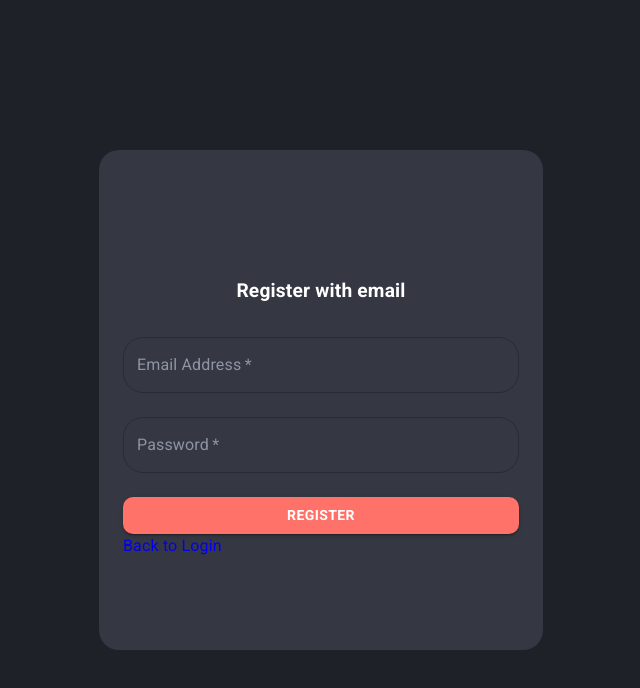
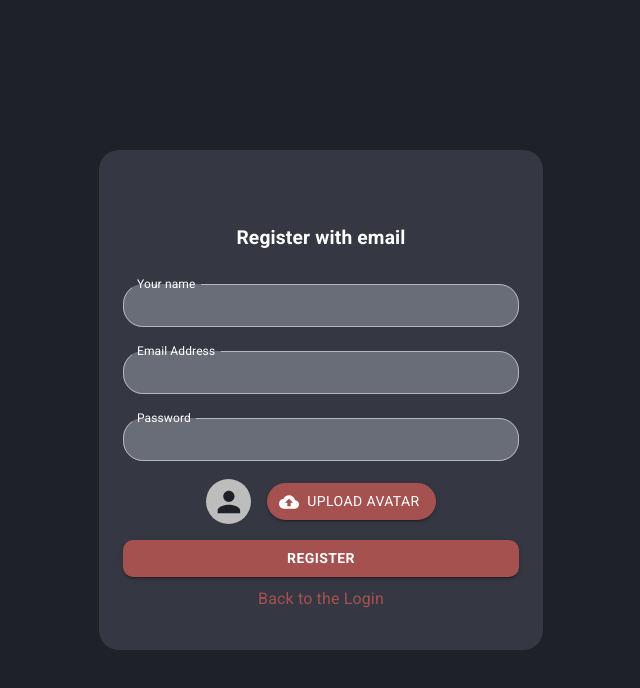
Before and after one commit to DanilNefedov/Prod_CookPad, a Next.js app: page /register in a window 1280 px wide. Shown: the top 688 px of the page, without its empty margins (319-959 px from the left). Built offline with nearby package versions, Linux system fonts and the light colour scheme; no server answers.

Commit message:
registration page

```diff
--- a/app/(authorization)/register/function.ts
+++ b/app/(authorization)/register/function.ts
@@ -5,28 +5,115 @@ import { revalidatePath } from "next/cache";
 import { hash } from "bcryptjs";
 import { v4 as uuidv4 } from 'uuid';
 import { signIn } from "@/config/auth/auth"
+import { getDownloadURL, ref, uploadBytesResumable } from "firebase/storage";
+import { storage } from "@/firebase";
 
 
 
 type State = {
-  error: string | null
+    error: {
+        name?: true;
+        email?: true;
+        post?:true;
+        password?: true;
+        avatar?: true;
+        server?: true;
+    } | null;
+};
+
+
+
+interface DataType {
+    connection_id:string,
+    image: File
 }
+
+async function uploadFile(data: DataType): Promise<string> {
+    const { connection_id, image } = data;
+
+    try {
+        const blob = image;
+
+        const storageRef = ref(storage, `avatar/${connection_id}/${connection_id}`);//folder -> folder -> file
+        const uploadTask = uploadBytesResumable(storageRef, blob);
+
+
+
+        return new Promise((resolve, reject) => {
+            uploadTask.on(
+                'state_changed',
+                (snapshot) => {
+                    const progress = (snapshot.bytesTransferred / snapshot.totalBytes) * 100;
+                    console.log('Upload is ' + progress + '% done');
+                },
+                (error) => {
+                    console.error('Upload failed:', error);
+                    reject(new Error(`Upload failed: ${error.message || 'Unknown error'}`));
+                },
+                async () => {
+                    try {
+                        const downloadURL = await getDownloadURL(uploadTask.snapshot.ref);
+                        resolve(downloadURL);
+                    } catch (error) {
+                        console.error('Error getting download URL:', error);
+                        reject(new Error(`Failed to get download URL: ${error instanceof Error ? error.message : 'Unknown error'}`));
+                    }
+                }
+            );
+
+            setTimeout(() => {
+                reject(new Error('Upload timed out. Please check your network connection.'));
+            }, 60000); // 60s. timeout
+        });
+    } catch (error) {
+        console.error('Error in uploadFile:', error);
+        throw new Error(`Media upload failed: ${error instanceof Error ? error.message : 'Unknown error'}`);
+    }
+}
+
+
 
 export async function handleRegister(prevState: State, formData: FormData): Promise<State> {
     try {
         const email = formData.get("email") as string
         const password = formData.get("password") as string
-        const hashedPassword = await hash(password, 10)
+        const name = formData.get('name') as string
+        const image = formData.get('image') as File | null
+        const errors: State["error"] = {};
+
         const connection_id = uuidv4()
+        let resImage
+
+        if (image instanceof File && image.size > 0) {
+            try {
+                const avatar = await uploadFile({ image, connection_id });
+                resImage = avatar
+            } catch (uploadError) {
+                console.error("Upload error:", uploadError);
+                errors.avatar = true;
+            }
+        }
+
+        if (!password || !/^(?=.*[A-Z])(?=.*\d)[A-Za-z\d]{4,8}$/.test(password)) {
+            errors.password = true;
+        }
+
+        if (!name || !/^[A-Za-z0-9 ]{1,15}$/.test(name.trim())) {
+            errors.name = true;
+        }
+
+        if (Object.keys(errors).length > 0) {
+            return { error: errors };
+        }
 
         const newUserData = {
-            name: email.split('@')[0],
+            name,
             email,
-            password: hashedPassword,
+            password,
             provider: 'credentials',
             connection_id,
             popular_config: [],
-            img: '',
+            img: resImage,
         }
 
         const res = await fetch("http://localhost:3000/api/user/credentials", {
@@ -39,11 +126,11 @@ export async function handleRegister(prevState: State, formData: FormData): Prom
 
         console.log(res)
         if (res.status === 409) {
-            return { error: "User already exists" }
+            return { error: { email: true } };
         }
 
         if (!res.ok) {
-            return { error: "Registration failed" }
+            return { error: { post: true } };
         }
 
         await signIn("credentials", {
@@ -52,8 +139,8 @@ export async function handleRegister(prevState: State, formData: FormData): Prom
             redirect: false,
         })
 
-        return { error: null }
+        return { error: null };
     } catch (e) {
-        return { error: "Internal server error" }
+        return { error: { server: true } };
     }
 }
--- a/app/(authorization)/register/page.tsx
+++ b/app/(authorization)/register/page.tsx
@@ -1,31 +1,33 @@
 'use client'
 
 
-import { Box, Button, TextField, Typography } from "@mui/material";
+import { Avatar, Box, Button, TextField, Typography } from "@mui/material";
 import Link from "next/link";
-import { useActionState } from "react";
-import { hash } from "bcryptjs";
-import { v4 as uuidv4 } from 'uuid';
-import { signIn } from "@/config/auth/auth";
+import { useActionState, useState } from "react";
 import { handleRegister } from "./function";
-import { useFormState } from "react-dom";
-
+import { regiterIntup } from "../style";
+import '../style.css';
+import { VisuallyHiddenInput } from "@/app/(main)/new-recipe/style";
+import CloudUploadIcon from '@mui/icons-material/CloudUpload';
 
 
 
 
 export default function Register() {
   const [state, formAction] = useActionState(handleRegister, { error: null })
+  const [avatarPreview, setAvatarPreview] = useState<string | null>(null);
 
+
+  console.log(state)
   return (
     <form
       style={{ width: '100%', marginTop: '20px' }}
       action={formAction}
     >
 
-      {state.error && (
+      {state.error?.server && (
         <Box sx={{ color: 'red', textAlign: 'center', mb: 2 }}>
-          {state.error}
+          Whoa, something's wrong. Check the data or the connection.
         </Box>
       )}
       <Typography
@@ -37,33 +39,98 @@ export default function Register() {
 
       <TextField
         margin="normal"
-        required
+        error={state.error?.name}
+        // required
         fullWidth
-        label="Email Address"
-        name="email"
-        type="email"
+        label="Your name"
+        autoComplete="off"
+        name="name"
+        type="text"
+        slotProps={{
+          inputLabel: {
+            shrink: true,
+          },
+        }}
+        sx={regiterIntup}
       />
       <TextField
         margin="normal"
-        required
+        // required
+        fullWidth
+        label="Email Address"
+        autoComplete="off"
+        error={state.error?.email}
+        name="email"
+        type="email"
+        slotProps={{
+          inputLabel: {
+            shrink: true,
+          },
+        }}
+        sx={regiterIntup}
+      />
+      <TextField
+        margin="normal"
+        autoComplete="new-password"
+        // required
         fullWidth
         name="password"
+        error={state.error?.password}
         label="Password"
         type="password"
+        slotProps={{
+          inputLabel: {
+            shrink: true,
+          },
+        }}
+        sx={regiterIntup}
       />
+
+      <Box sx={{display:'flex', alignItems:'center', justifyContent:'center', mt:'10px'}}>
+        <Avatar
+          alt="User avatar"
+          src={avatarPreview !== null ? avatarPreview : ''}
+          sx={{ width: 45, height: 45, mr: 2 }}
+        />
+
+
+        <Button
+          color="darkButton"
+          component="label"
+          role={undefined}
+          variant="contained"
+          tabIndex={-1}
+          startIcon={<CloudUploadIcon />}
+
+        >
+          Upload avatar
+          <VisuallyHiddenInput
+            onChange={(e) => {
+              const file = e.target.files?.[0];
+              if (file) {
+                const url = URL.createObjectURL(file);
+                setAvatarPreview(url);
+              }
+            }}
+            name="image"
+            type="file"
+          />
+        </Button>
+      </Box>
+
 
       <Button
         type="submit"
         fullWidth
         variant="contained"
-        color="primary"
+        color="darkButton"
         sx={{ mt: 2, fontWeight: 600, borderRadius: "10px" }}
       >
         Register
       </Button>
 
 
-      <Link href={'/login'}>Back to Login</Link>
+      <Link className="link-register" href={'/login'}>Back to the Login</Link>
     </form>
   )
 }
--- /dev/null
+++ b/app/(authorization)/style.css
@@ -0,0 +1,14 @@
+
+
+.link-register{
+    width: fit-content;
+    display: block;
+    margin: 0 auto;
+    color:#A5514F;
+    margin-top: 10px;
+    transition: 0.2s;
+}
+
+.link-register:hover{
+    color:#FF7269;
+}
--- /dev/null
+++ b/app/(authorization)/style.ts
@@ -0,0 +1,21 @@
+
+
+
+
+export const regiterIntup = {
+  '& .MuiFormLabel-root': {
+    color: 'white'
+  },
+  '& .MuiInputBase-input': {
+    p: '10px 14px'
+  },
+  '& .MuiInputBase-root': {
+    backgroundColor: "#696d78",
+  },
+  '& .MuiOutlinedInput-notchedOutline': {
+    border: '1px solid #b3b9c3'
+  },
+  '& .MuiInputLabel-root.Mui-focused': {
+    color: 'white',
+  },
+}
--- a/app/api/user/credentials/route.ts
+++ b/app/api/user/credentials/route.ts
@@ -51,6 +51,7 @@ export async function POST(req: Request) {
     try {
         const data = await req.json();
 
+        console.log(data)
         if (!data.email || !data.provider || data.provider !== 'credentials' || !data.password) {
             return NextResponse.json(
                 { message: 'Invalid request data' },
--- a/config/auth/auth.ts
+++ b/config/auth/auth.ts
@@ -32,13 +32,13 @@ export const { handlers, auth, signIn, signOut } = NextAuth({
       credentials: {
         email: {
           type: "email",
-          label: "Email",
-          placeholder: "johndoe@gmail.com",
+          // label: "Email",
+          // placeholder: "johndoe@gmail.com",
         },
         password: {
           type: "password",
-          label: "Password",
-          placeholder: "*****",
+          // label: "Password",
+          // placeholder: "*****",
         },
       },
       async authorize(credentials) {
```
Also changed, not shown: app/(authorization)/login/page.tsx (+39 -7 lines), app/(authorization)/register/error.tsx (+6 -4 lines), app/globals.css (+0 -58 lines).
